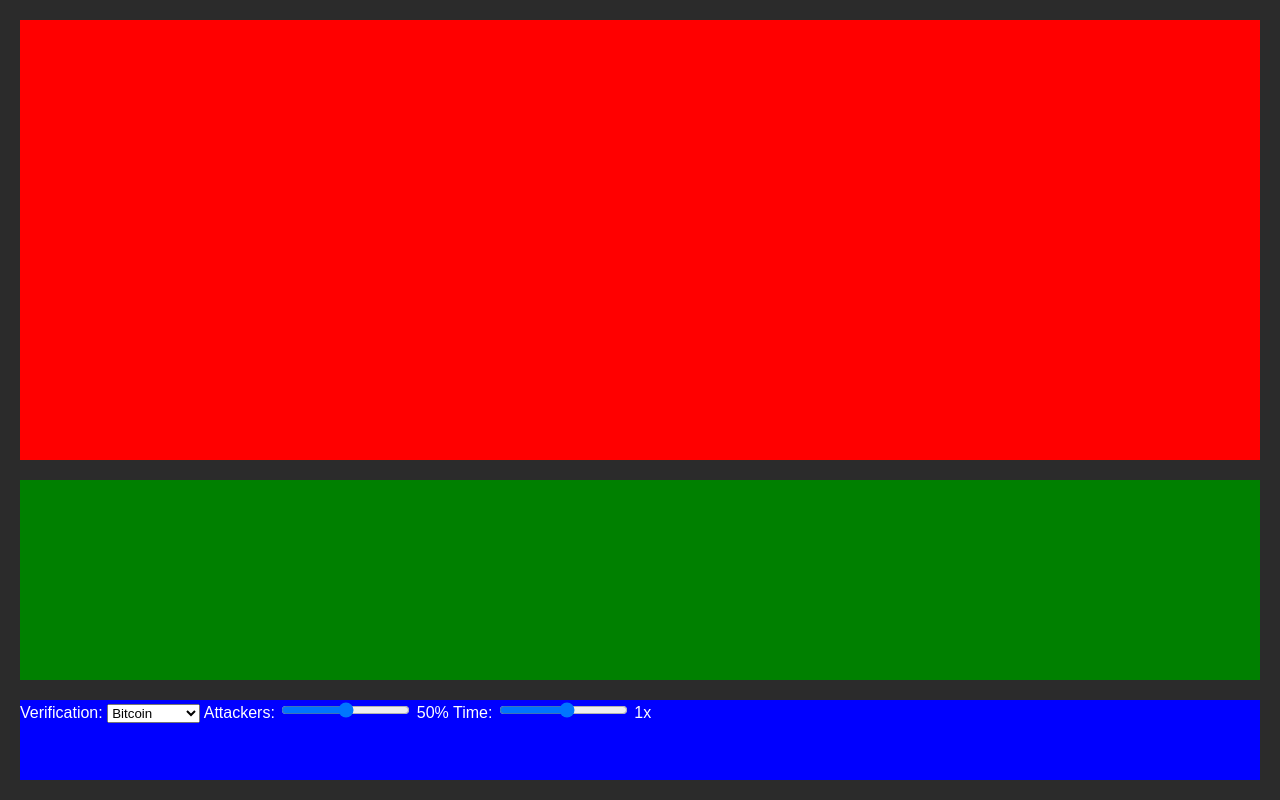
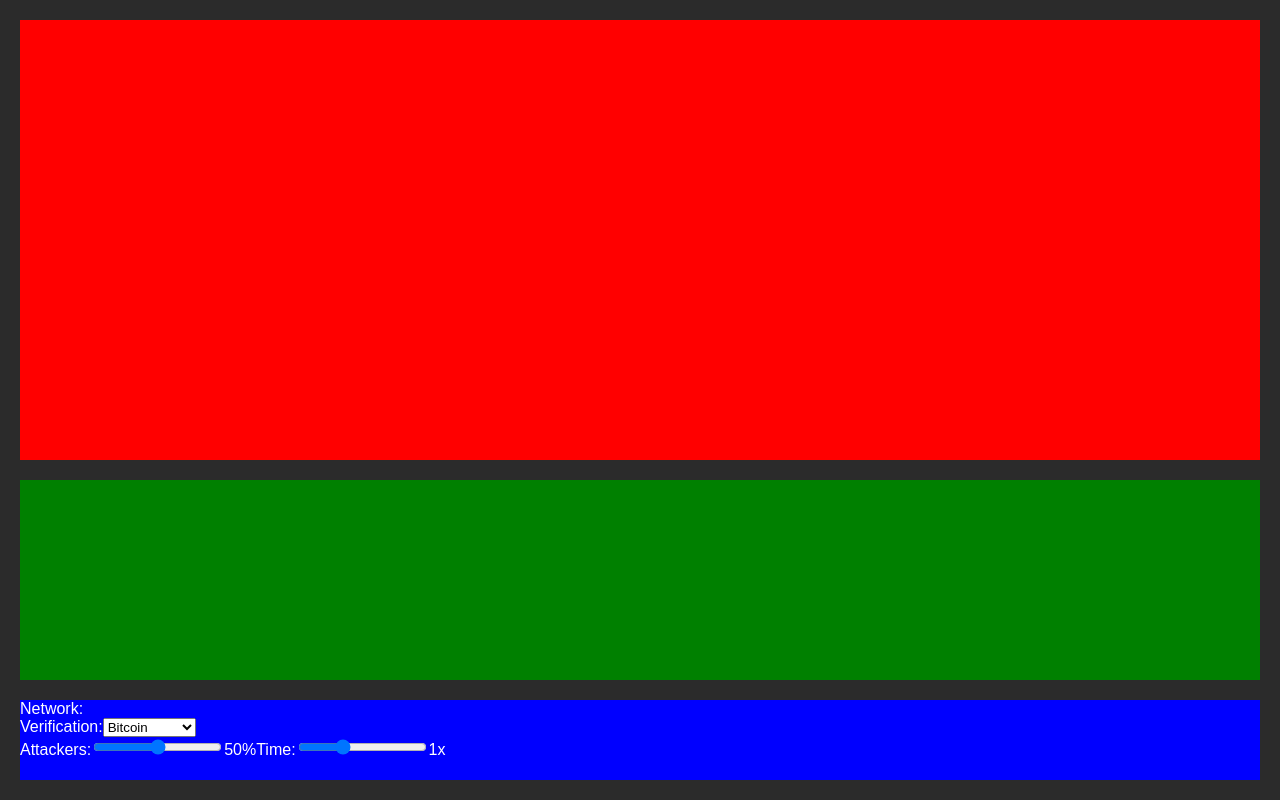
Before and after one commit to atjn/blockchain-visualizer, a website: page source/index.html in a window 1280 px wide. Shown: the top 800 px of the page. Drawn offline with Linux system fonts and the light colour scheme.

Commit message:
Refactor controls
from uni student to anton level

```diff
--- a/source/index.html
+++ b/source/index.html
@@ -20,19 +20,7 @@
 			<div id="visualizer">
 				<div id="nodes"></div>
 				<div id="blockchain"></div>
-				<div id="controls">
-					<label for="algorithms">Verification:</label>
-					<select name="algorithms" id="algorithms">
-						<option value="bitcoin">Bitcoin</option>
-						<option value="prebencoin">PrebenCoin</option>
-					</select>
-					<label for="attackers">Attackers:</label>
-					<input type="range" value="50" min="0" max="100" name="attackers" id="attackers" oninput="this.nextElementSibling.value = this.value + '%'">
-					<output>50%</output>
-					<label for="time">Time:</label>
-					<input type="range" min="0.5" max="2" step="0.1" name="time" id="time" oninput="this.nextElementSibling.value = this.value + 'x'">
-					<output>1x</output>
-				</div>
+				<div id="controls"></div>
 			</div>
 			<div id="description">
 				<h1>
--- a/source/script.js
+++ b/source/script.js
@@ -3,27 +3,143 @@
  * This is the main script file.
  */
 
-const data = {
-	algorithm: "bitcoin",
-	attackers: 50,
-	time: 1
+globalThis.data = {};
+
+const allInputs = {
+	network: {
+		type: "box",
+		children: {
+			algorithms: {
+				type: "select",
+				label: "Verification",
+				options: [
+					"Bitcoin",
+					"PrebenCoin",
+				],
+				default: "Bitcoin",
+			},
+		},
+	},
+	attackers: {
+		type: "range",
+		min: 0,
+		max: 100,
+		unit: "%",
+		default: 50,
+	},
+	time: {
+		type: "range",
+		min: 0.5,
+		max: 2,
+		step: 0.1,
+		unit: "x",
+		default: 1,
+	},
+};
+
+generateInputs(allInputs, document.getElementById("controls"));
+
+/**.
+ *
+ * Generates all input elements for the simulation
+ *
+ * @param {object} inputData - Description of the input elements to generate
+ * @param {object} parent - Parent element to append input elements to
+ */
+function generateInputs(inputData, parent){
+	for (const [name, data] of Object.entries(inputData)) {
+		const label = document.createElement("label");
+		label.innerHTML = `${data.label || name[0].toUpperCase() + name.slice(1)}:`;
+		label.for = name;
+
+		parent.appendChild(label);
+
+		switch (data.type) {
+			case "box": {
+				const box = document.createElement("div");
+				box.id = name;
+				box.classList.add("controlBox");
+
+				parent.appendChild(box);
+				generateInputs(data.children, box);
+				break;
+			}
+
+			case "select": {
+				const select = document.createElement("select");
+				select.name = name;
+				select.id = name;
+
+				for (const optionName of data.options) {
+					const option = document.createElement("option");
+					option.value = optionName;
+					option.innerHTML = optionName;
+					select.appendChild(option);
+				}
+
+				parent.appendChild(select);
+				appendDataReader(select);
+				select.value = data.default;
+
+				select.dispatchEvent(new InputEvent("input"));
+				break;
+			}
+
+			case "range": {
+				const range = document.createElement("input");
+				range.type = data.type;
+				range.name = name;
+				range.id = name;
+				range.dataset.unit = data.unit;
+
+				for (const key of ["min", "max", "step"]) {
+					if (data[key]) range[key] = data[key];
+				}
+
+				parent.appendChild(range);
+				appendDataReader(range);
+				range.value = data.default;
+
+				const output = document.createElement("output");
+
+				parent.appendChild(output);
+
+				range.dispatchEvent(new InputEvent("input"));
+				break;
+			}
+		}
+	}
+
+	/**.
+	 *
+	 * Handles inputs from control elements
+	 *
+	 * @param {object} element - Element to listen to.
+	 */
+	function appendDataReader(element){
+		element.addEventListener("input", e => {
+			const scopes = [];
+			let domScope = e.target;
+
+			while (domScope.parentElement.classList.contains("controlBox")) {
+				domScope = domScope.parentElement;
+
+				scopes.push(domScope.id);
+			}
+
+			scopes.reverse();
+
+			let objectScope = globalThis.data;
+			for (const scope of scopes) {
+				objectScope[scope] ??= {};
+				objectScope = objectScope[scope];
+			}
+
+			objectScope[e.target.name] = e.target.value;
+
+			if (e.target.nextElementSibling?.tagName === "OUTPUT") {
+				e.target.nextElementSibling.value = e.target.value + e.target.dataset.unit;
+			}
+		});
+	}
 }
-
-const algorithmsInput = document.getElementById("algorithms");
-const attackerInput = document.getElementById("attackers");
-const timeInput = document.getElementById("time");
-
-algorithmsInput.addEventListener("change", e => {
-	data.algorithm = e.target.value;
-	console.log(data);
-});
-
-attackerInput.addEventListener("input", e => {
-	data.attackers = e.target.value;
-	console.log(data);
-});
-
-timeInput.addEventListener("input", e => {
-	data.time = e.target.value;
-	console.log(data);
-});
```
